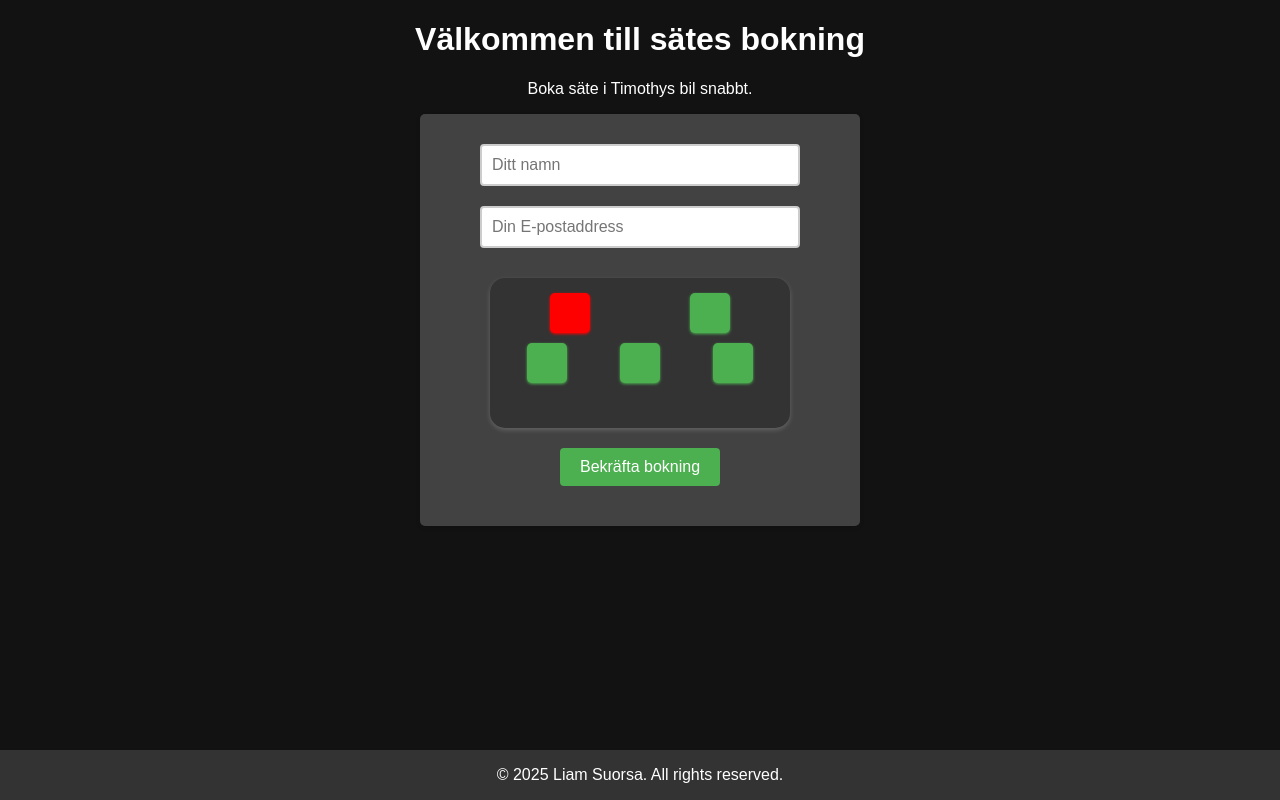
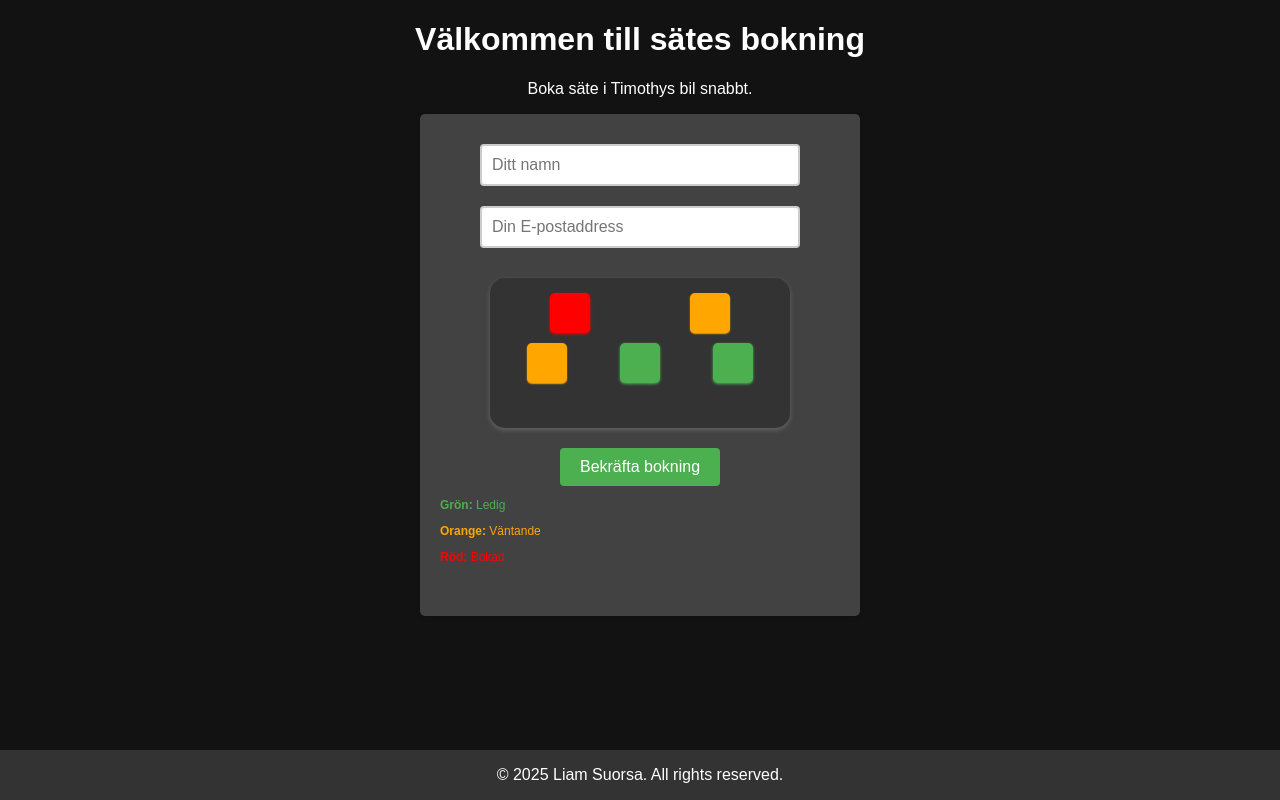
Before and after one commit to Mr-cool08/car-booking, a Flask app: page / in a window 1280 px wide. Run offline with Flask 3, Linux system fonts and the light colour scheme; data comes from the database, SQL or seed files in the repository.

Commit message:
index changes

```diff
--- a/static/css/index.css
+++ b/static/css/index.css
@@ -105,3 +105,18 @@
     padding-bottom: 40px;
     margin-bottom: 20px;
 }
+.booked {
+    text-align: left;
+    color: #FF0000;
+    font-size: 12px;
+}
+.pending {
+    text-align: left;
+    color: #ffa600;
+    font-size: 12px;
+}
+.vacant {
+    text-align: left;
+    color: #4CAF50;
+    font-size: 12px;
+}
--- a/templates/index.html
+++ b/templates/index.html
@@ -27,6 +27,11 @@
             </div>
         </div>
         <center><button type="button" id="confirmButton" class="confirm-button">Bekräfta bokning</button></center>
+        <p class="vacant"><strong>Grön:</strong> Ledig</p>
+        <p class="pending"><strong>Orange:</strong> Väntande</p>
+        <p class="booked"><strong>Röd:</strong> Bokad</p>
+
+
     </form>
 
     <script>
--- a/week_number.txt
+++ b/week_number.txt
@@ -1 +1 @@
-Week number: 5
+Week number: 6
```
